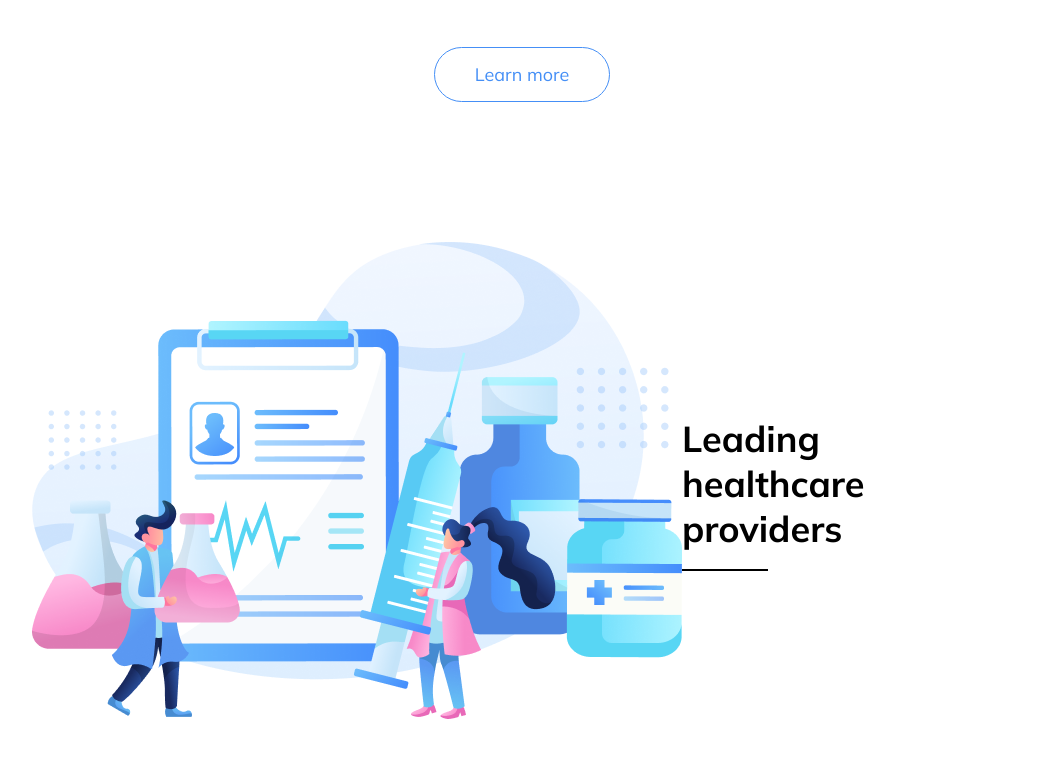
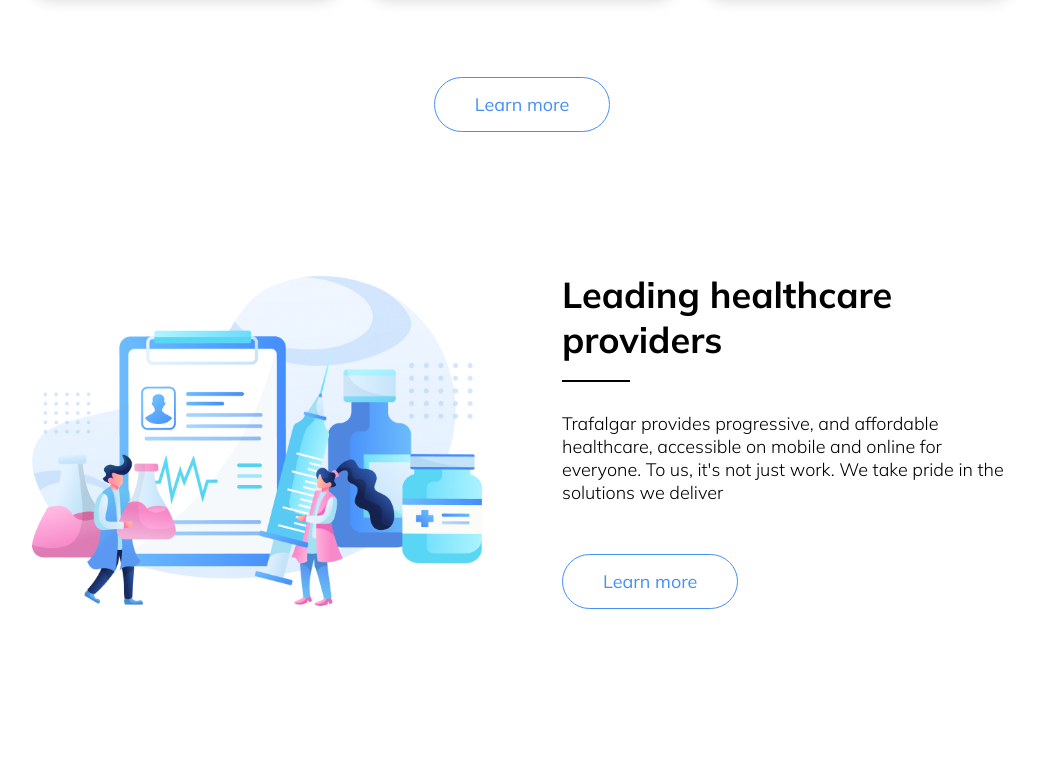
Before and after one commit to Orisabiyi/v-health, a React app: page / in a window 1280 px wide. Shown: the part 1678-2436 px from the top of the page, without its empty margins (118-1156 px from the left). After the commit the page ends 2357 px from the top, so only its background shows below. Built offline with nearby package versions, Linux system fonts and the light colour scheme.

Commit message:
styled the second section of the lading page

```diff
--- a/src/components/Provider.js
+++ b/src/components/Provider.js
@@ -10,6 +10,12 @@
 
       <div className="section__info">
         <h2 className="header-sec-2">Leading healthcare providers</h2>
+        <p>
+          Trafalgar provides progressive, and affordable healthcare, accessible
+          on mobile and online for everyone. To us, it's not just work. We take
+          pride in the solutions we deliver
+        </p>
+        <button className="btn btn--1">Learn more</button>
       </div>
     </section>
   );
--- a/src/index.css
+++ b/src/index.css
@@ -10,6 +10,7 @@
   --color-neutral: #ffffff;
 
   --padding: 7rem 15rem;
+  --flex-parent-gap: 8rem;
 }
 
 *,
@@ -115,9 +116,23 @@
   align-items: center;
 }
 
+.service__card {
+  display: grid;
+  grid-template-columns: repeat(3, 1fr);
+  gap: 3rem;
+}
+
+.section__info {
+  display: flex;
+  align-items: flex-start;
+  justify-content: center;
+  flex-direction: column;
+  gap: 5rem;
+}
+
 .section-service {
   flex-direction: column;
-  gap: 7rem;
+  gap: var(--flex-parent-gap);
 }
 
 .section-service > p {
@@ -128,10 +143,20 @@
   color: var(--color-text-gray);
 }
 
-.service__card {
-  display: grid;
-  grid-template-columns: repeat(3, 1fr);
-  gap: 3rem;
+.section-provider {
+  gap: var(--flex-parent-gap);
+}
+
+.section__img,
+.section__info {
+  flex: 1;
+}
+
+.section__img img {
+  display: block;
+  width: 100%;
+  height: 100%;
+  object-fit: cover;
 }
 
 .card {
@@ -163,18 +188,19 @@
   position: absolute;
   bottom: -2rem;
 
-  width: 26%;
   height: 2px;
   background: rgb(0, 0, 0);
 }
 
 .header-sec-1::after {
   left: 50%;
+  width: 25%;
   transform: translateX(-50%);
 }
 
 .header-sec-2::after {
   left: 0;
+  width: 15%;
 }
 
 h3 {
```
